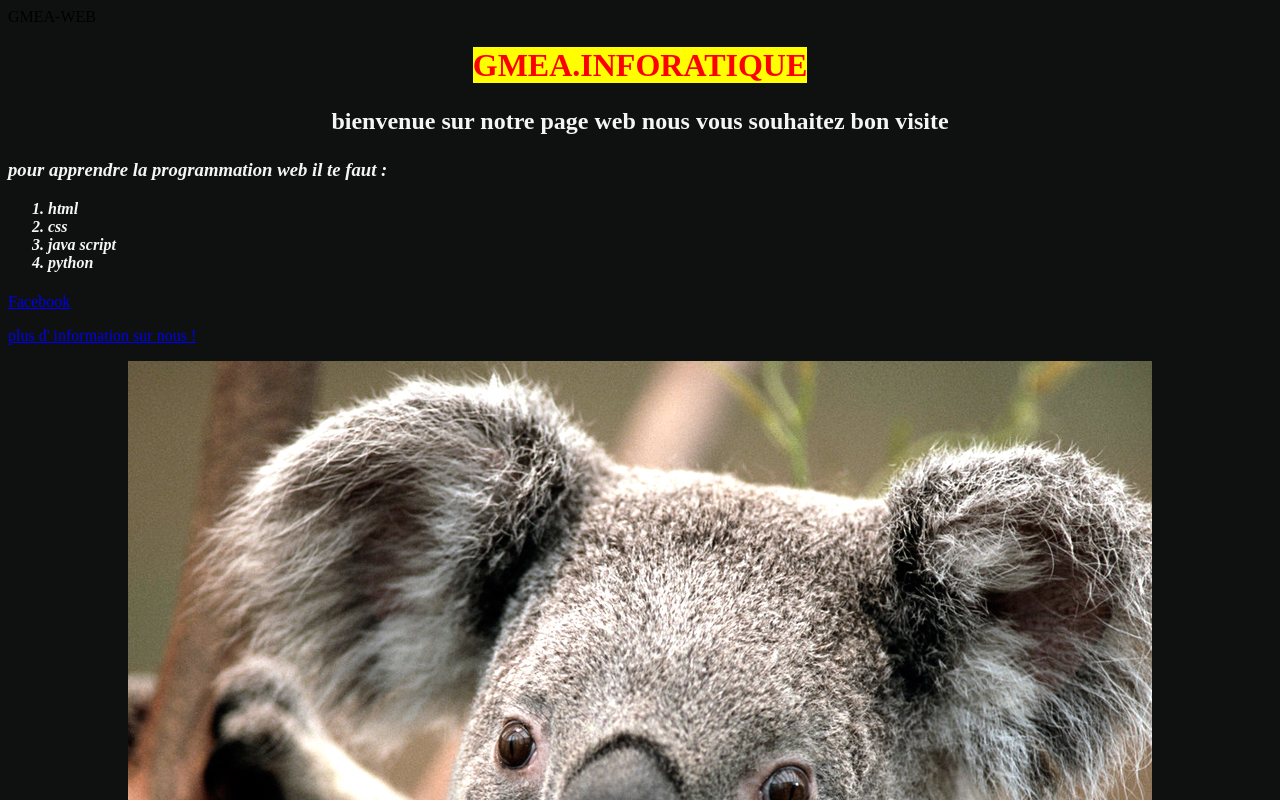
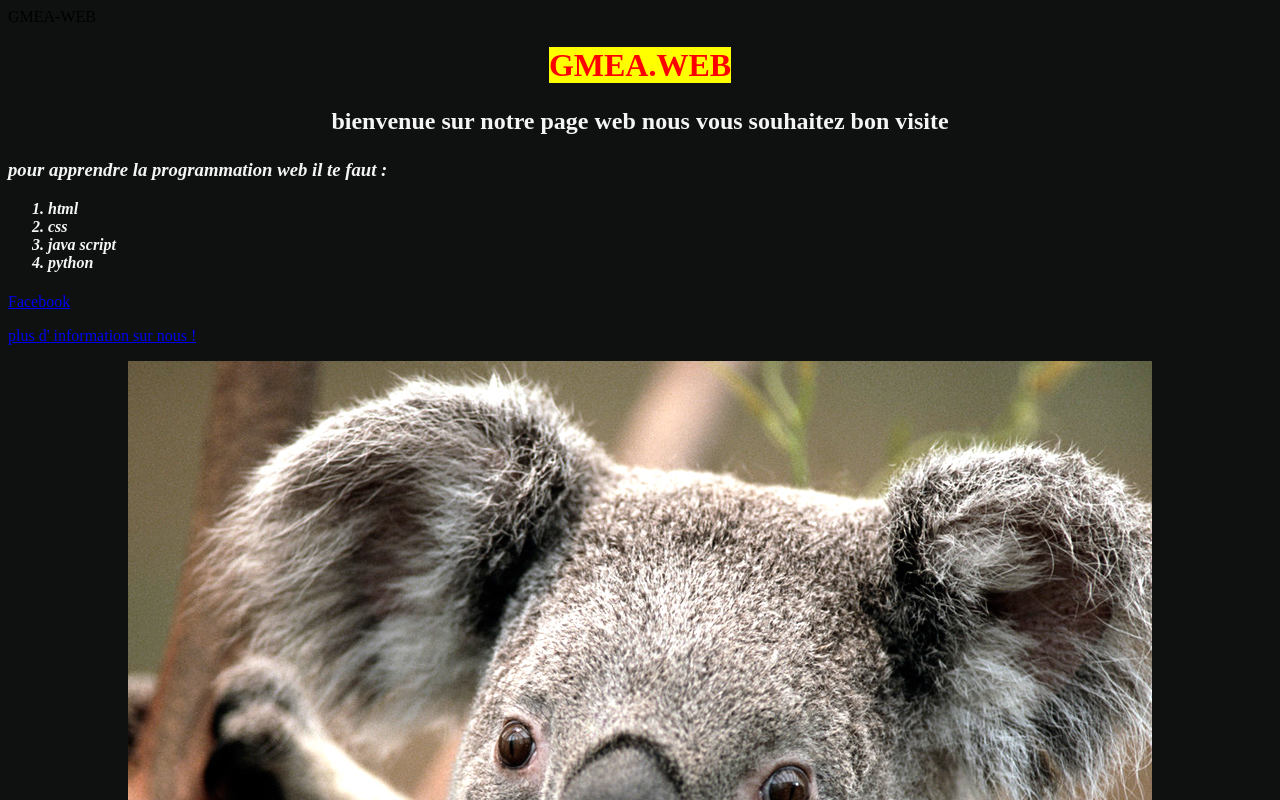
Before and after one commit to gmea-tech/med, a plain HTML site: page index.html in a window 1280 px wide. Shown: the top 800 px of the page. Drawn offline with Linux system fonts and the light colour scheme.

Commit message:
Update index.html

```diff
--- a/index.html
+++ b/index.html
@@ -18,7 +18,7 @@
 
 <body>
         <CENTER>
-            <h1> <strong><mark>GMEA.INFORATIQUE</mark></strong></h1>
+            <h1> <strong><mark>GMEA.WEB</mark></strong></h1>
 
             <h2>
                 <p>
```
